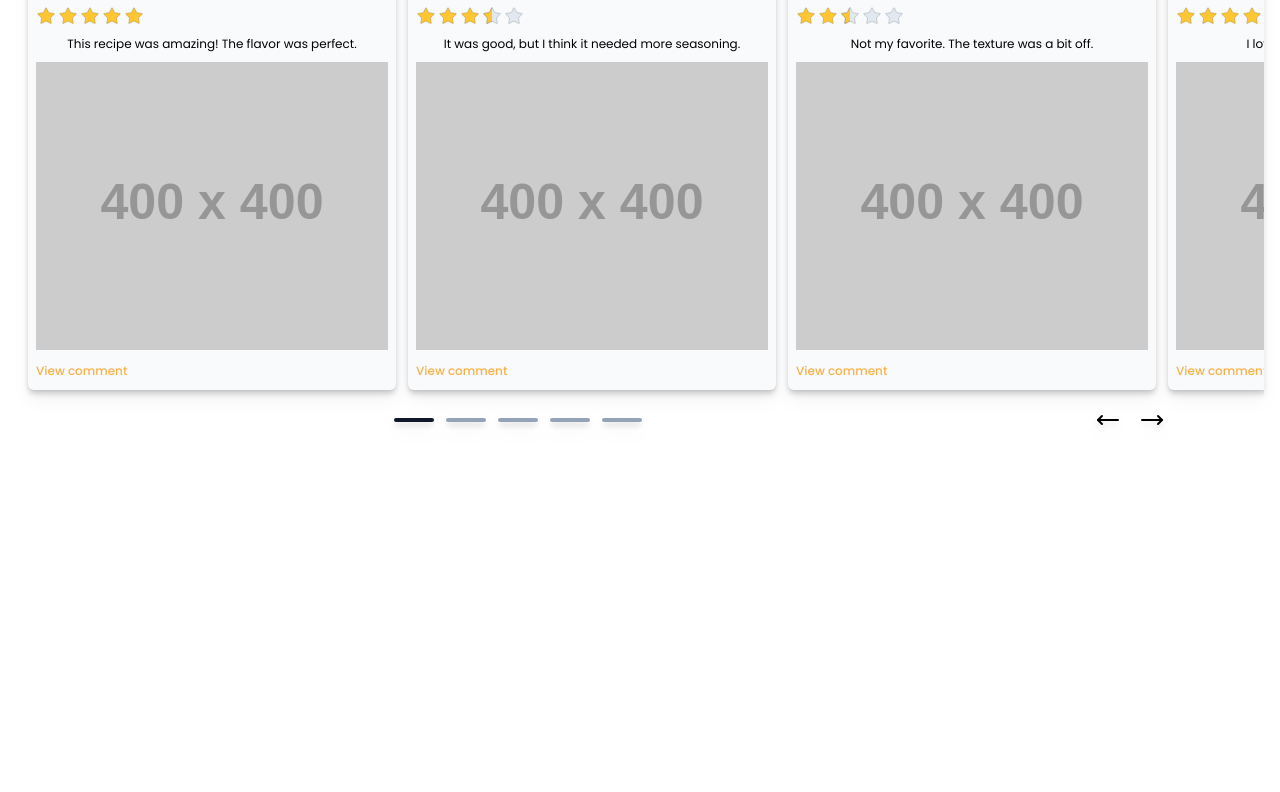
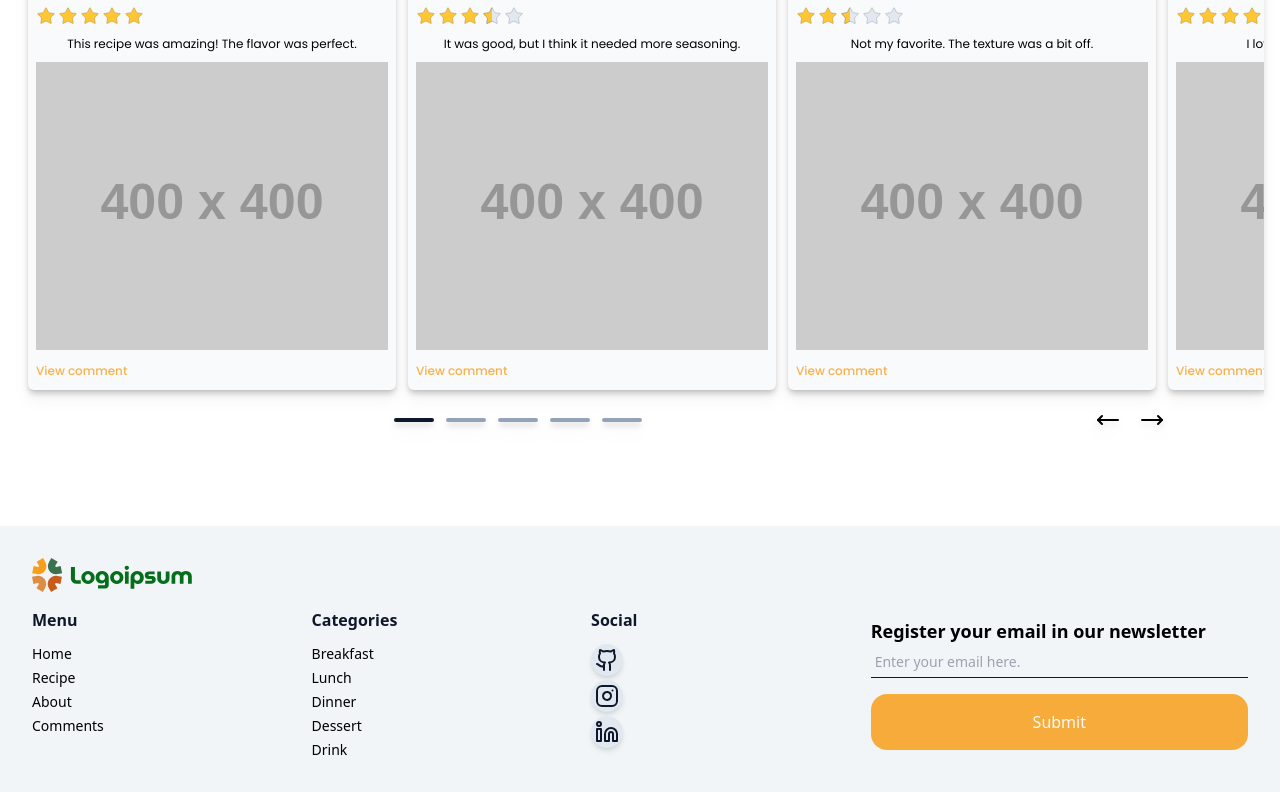
Before and after one commit to MathHenr/Flavors-Archive, a React app: page / in a window 1280 px wide. Shown: the part 2051-2843 px from the top of the page. Before the commit the page ends 2577 px from the top, so only its background shows below. Built offline with nearby package versions, Linux system fonts and the light colour scheme; the HTML template or start-up script is replaced by a standard one.

Commit message:
Footer finalizado.

```diff
--- a/package.json
+++ b/package.json
@@ -13,6 +13,7 @@
     "lucide-react": "^0.460.0",
     "react": "^18.3.1",
     "react-dom": "^18.3.1",
+    "sonner": "^1.7.0",
     "tailwind-merge": "^2.5.4"
   },
   "devDependencies": {
--- a/src/app.tsx
+++ b/src/app.tsx
@@ -1,13 +1,16 @@
 import { recipes } from "./db/recipes";
 
 import { Navigation } from "./components/navigation";
+import { Footer } from "./components/footer";
 import { Button } from "./components/button";
 import { RecipeIcon } from "./components/recipe-icon";
 import { CommentCarrousel } from "./components/comment-carrousel";
+import { Toaster } from "sonner";
 
 export function App() {
   return (
     <>
+      <Toaster richColors={true} />
       <Navigation />
 
       {/* Header */}
@@ -147,6 +150,9 @@ export function App() {
         </div>
 
       </section>
+
+      {/* Footer */}
+      <Footer />
     </>
   )
 }
--- /dev/null
+++ b/src/components/footer.tsx
@@ -0,0 +1,162 @@
+import { useState } from "react";
+
+import { Github, Instagram, Linkedin } from "lucide-react"
+import { Button } from "./button"
+import { FormEvent } from "react"
+import { toast } from "sonner";
+
+const menu = [
+    "Home",
+    "Recipe",
+    "About",
+    "Comments",
+]
+const categories = [
+    "Breakfast",
+    "Lunch",
+    "Dinner",
+    "Dessert",
+    "Drink",
+]
+const social = [
+    {
+        "social": "github",
+        "link": "https://github.com/MathHenr"
+    },
+    {
+        "social": "instagram",
+        "link": "https://www.instagram.com/matheushs_mec/"
+    },
+    {
+        "social": "linkedin",
+        "link": "https://www.linkedin.com/in/matheus-henrique-sobrinho-987831188/"
+    },
+]
+
+export function Footer () {
+    const [email, setEmail] = useState('');
+
+    function handleSubmit (event: FormEvent<HTMLFormElement>) {
+        event.preventDefault();
+        if (email.length > 4) {
+            toast.success("Email registered.");
+        } else {
+            toast.error("Please enter a valid email.");
+        }
+        return;
+    }
+
+    return (
+        <div
+            className="max-w-screen-2xl mx-auto flex flex-col p-8 bg-slate-200/45"
+        >
+            <img
+                className="w-40"
+                src="./svg/logo.svg"
+                alt="Logo"
+            />
+            <div
+                className="w-full flex max-lg:flex-col items-center mt-4"
+            >
+                <div
+                    className="w-full lg:grid lg:grid-cols-3 flex justify-around"
+                >
+                    {/* Menu */}
+                    <nav>
+                        <h1
+                            className="text-base font-semibold text-slate-900 mb-3"
+                        >
+                            Menu
+                        </h1>
+                        <ul
+                            className="flex flex-col gap-1"
+                        >
+                            {menu.map(item => (
+                                <li
+                                    key={item}
+                                    className="w-fit text-sm font-normal cursor-pointer hover:underline"
+                                >
+                                    {item}
+                                </li>
+                            ))}
+                        </ul>
+                    </nav>
+                    {/* Categories */}
+                    <nav>
+                        <h1
+                            className="text-base font-semibold text-slate-900 mb-3"
+                        >
+                            Categories
+                        </h1>
+                        <ul
+                            className="flex flex-col gap-1"
+                        >
+                            {categories.map(item => (
+                                <li
+                                    key={item}
+                                    className="w-fit text-sm font-normal cursor-pointer hover:underline"
+                                >
+                                    {item}
+                                </li>
+                            ))}
+                        </ul>
+                    </nav>
+                    {/* Social */}
+                    <nav>
+                        <h1
+                            className="text-base font-semibold text-slate-900 mb-3"
+                        >
+                            Social
+                        </h1>
+                        <ul
+                            className="flex flex-col gap-1"
+                        >
+                            {social.map(item => (
+                                <li
+                                    key={item.social}
+                                    className="text-sm font-normal bg-slate-200 text-slate-900 size-8 flex items-center justify-center p-0.5 rounded-full hover:bg-slate-900 hover:text-slate-200 shadow-md transition-all ease-in-out duration-100 cursor-pointer"
+                                >
+                                    <a
+                                        href={item.link}
+                                        target="_blank"
+                                    >
+                                        {item.social === "github" ? (
+                                            <Github />
+                                        ) : item.social === "instagram" ? (
+                                            <Instagram />
+                                        ) : (
+                                            <Linkedin />
+                                        )}
+                                    </a>
+                                </li>
+                            ))}
+                        </ul>
+                    </nav>
+                </div>
+                <div
+                    className=" w-full lg:w-[45%] max-lg:mt-4"
+                >
+                    <h1
+                        className="w-full lg:text-lg font-semibold"
+                    >
+                        Register your email in our newsletter
+                    </h1>
+                    <form
+                        onSubmit={(event) => handleSubmit(event)}
+                        className="flex flex-col gap-4"
+                    >
+                        <input
+                            className="p-1 bg-transparent border-b-[1px] border-b-slate-900 focus:ring-0 focus-visible:ring-offset-0 focus:outline-none placeholder:text-sm placeholder:font-medium"
+                            placeholder="Enter your email here."
+                            type="text"
+                            onChange={(e) => setEmail(e.target.value)}
+                        />
+                        <Button>
+                            Submit
+                        </Button>
+                    </form>
+                </div>
+            </div>
+        </div>
+    )
+}
```
Also changed, not shown: 1 other file (tests, documents, lock files or other folders).
